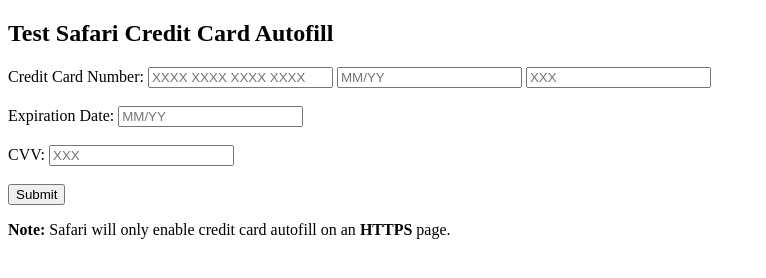
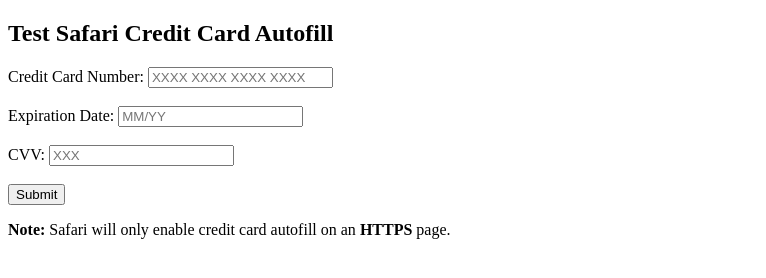
Before and after one commit to mekazu/mekazu.github.io, a plain HTML site: page index.html in a window 1280 px wide. Shown: the whole page, without its empty margins (0-766 px from the left). Drawn offline with Linux system fonts and the light colour scheme.

Commit message:
Hide the duplicate fields and see if any are autofilled

```diff
--- a/index.html
+++ b/index.html
@@ -10,8 +10,8 @@
     <form action="#" method="post">
         <label for="cc-number">Credit Card Number:</label>
         <input type="text" id="cc-number" name="cc-number" autocomplete="cc-number" placeholder="XXXX XXXX XXXX XXXX" required>
-        <input type="text" id="af-cc-exp" name="af-cc-exp" autocomplete="cc-exp" placeholder="MM/YY">
-        <input type="text" id="af-cc-csc" name="af-cc-csc" autocomplete="cc-csc" placeholder="XXX" required>
+        <input type="text" id="af-cc-exp" name="af-cc-exp" autocomplete="cc-exp" placeholder="MM/YY" style="display: none;">
+        <input type="text" id="af-cc-csc" name="af-cc-csc" autocomplete="cc-csc" placeholder="XXX" style="display: none;">
         <br><br>
 
         <label for="cc-exp">Expiration Date:</label>
```
